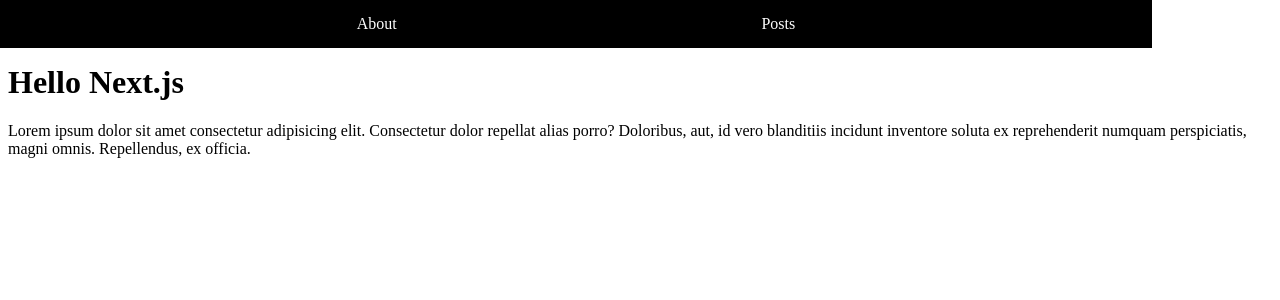
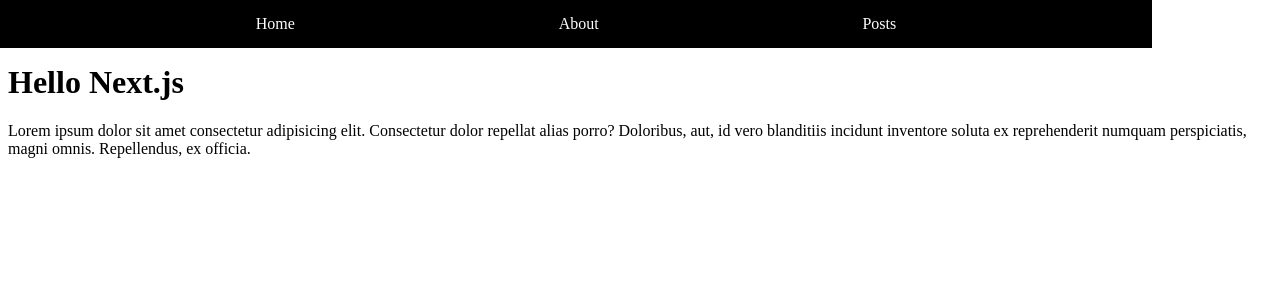
Before and after one commit to yialo/learn-nextjs, a Next.js app: page / in a window 1280 px wide. Shown: the top 300 px of the page. Built offline with nearby package versions, Linux system fonts and the light colour scheme.

Commit message:
Add Head component to MainLayout

```diff
--- a/layouts/MainLayout.jsx
+++ b/layouts/MainLayout.jsx
@@ -1,17 +1,25 @@
+import Head from 'next/head';
 import Link from 'next/link';
 
-const LINKS = ['about', 'posts'];
+const HOME_LINK = 'home';
+const LINKS = [HOME_LINK, 'about', 'posts'];
 
 const capitalize = (str) => str.replace(/^\w/, (match) => match.toUpperCase());
 
-export function MainLayout({ children }) {
+export function MainLayout({ children, title = 'Next App' }) {
   return (
     <>
+      <Head>
+        <meta name="viewport" content="width=device-width,initial-scale=1,shrink-to-fit=no" />
+        <title>{title}</title>
+        <meta name="keywords" content="javascript, react, nextjs" />
+      </Head>
+
       <nav>
         <ul>
           {LINKS.map((link) => (
             <li key={link}>
-              <Link href={`/${link}`}>
+              <Link href={`/${link === HOME_LINK ? '' : link}`}>
                 <a>{capitalize(link)}</a>
               </Link>
             </li>
--- a/pages/about/index.jsx
+++ b/pages/about/index.jsx
@@ -12,7 +12,7 @@
   const handlePostsButtonClick = useButtonClickHandler('posts');
 
   return (
-    <MainLayout>
+    <MainLayout title="About page">
       <h1>About page</h1>
       <button type="button" onClick={handleHomeButtonClick}>Go home</button>
       <button type="button" onClick={handlePostsButtonClick}>Jump to posts</button>
--- a/pages/index.jsx
+++ b/pages/index.jsx
@@ -1,15 +1,9 @@
-import Head from 'next/head';
-
 import { MainLayout } from '../layouts/MainLayout';
 
 export default function IndexPage() {
   return (
     <>
-      <Head>
-        <title>Homepage</title>
-        <meta name="keywords" content="javascript, react, nextjs" />
-      </Head>
-      <MainLayout>
+      <MainLayout title="Homepage">
         <h1>Hello Next.js</h1>
         <p>Lorem ipsum dolor sit amet consectetur adipisicing elit. Consectetur dolor repellat alias porro? Doloribus, aut, id vero blanditiis incidunt inventore soluta ex reprehenderit numquam perspiciatis, magni omnis. Repellendus, ex officia.</p>
       </MainLayout>
--- a/pages/post/[id].jsx
+++ b/pages/post/[id].jsx
@@ -1,4 +1,3 @@
-import Head from 'next/head';
 import { useRouter } from 'next/router';
 
 import { MainLayout } from '../../layouts/MainLayout';
@@ -9,10 +8,7 @@
 
   return (
     <>
-      <Head>
-        <title>Post {id}</title>
-      </Head>
-      <MainLayout>
+      <MainLayout title={`Post ${id} | NextJS App`}>
         <h1>Post {id}</h1>
       </MainLayout>
     </>
--- a/pages/posts.jsx
+++ b/pages/posts.jsx
@@ -1,5 +1,4 @@
 import { useCallback, useState } from 'react';
-import Head from 'next/head';
 import Link from 'next/link';
 
 import { MainLayout } from '../layouts/MainLayout';
@@ -13,10 +12,7 @@
 
   return (
     <>
-      <Head>
-        <title>Posts page | NextJS</title>
-      </Head>
-      <MainLayout>
+      <MainLayout title="Posts page | NextJS">
         <h1>Posts</h1>
         <p>
           <label>Enter post number:</label>
```
